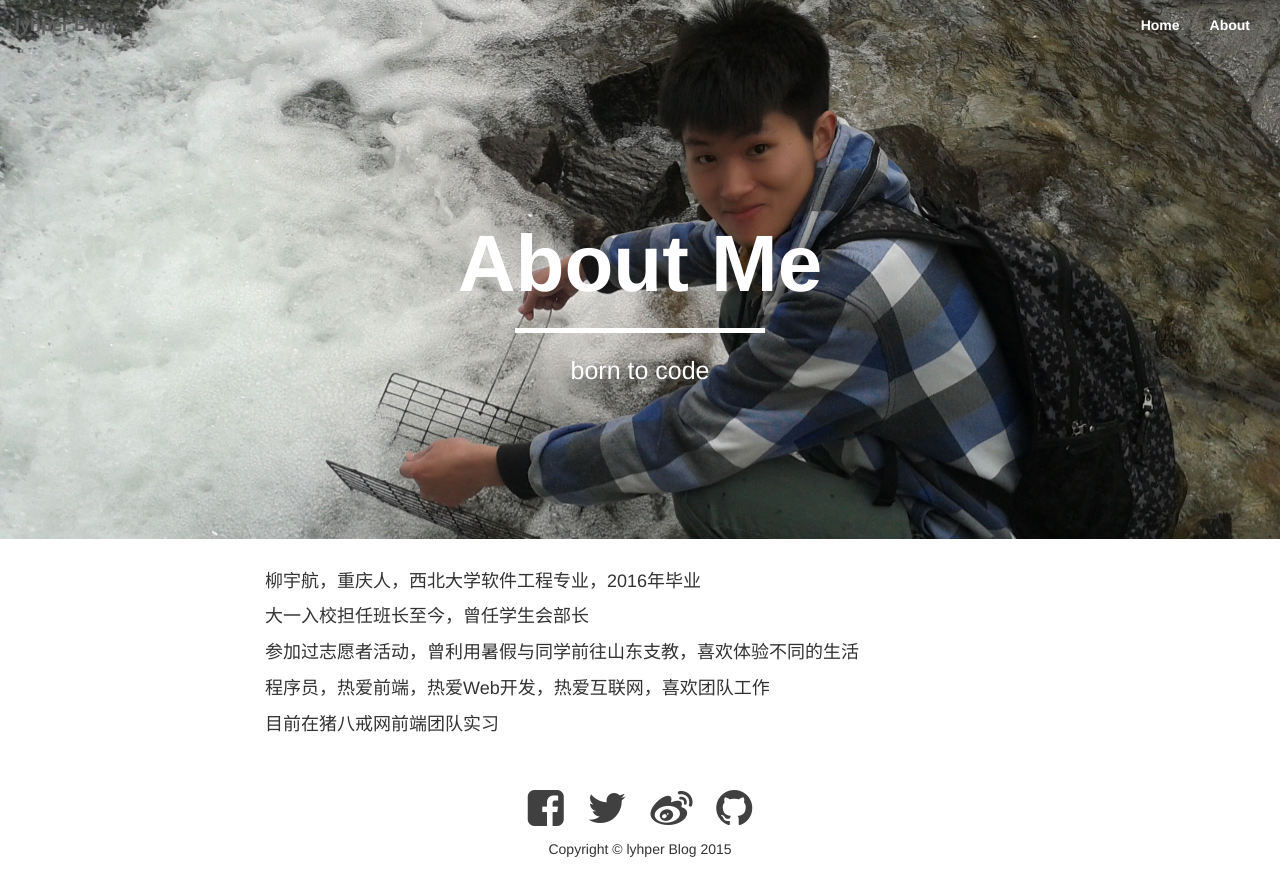
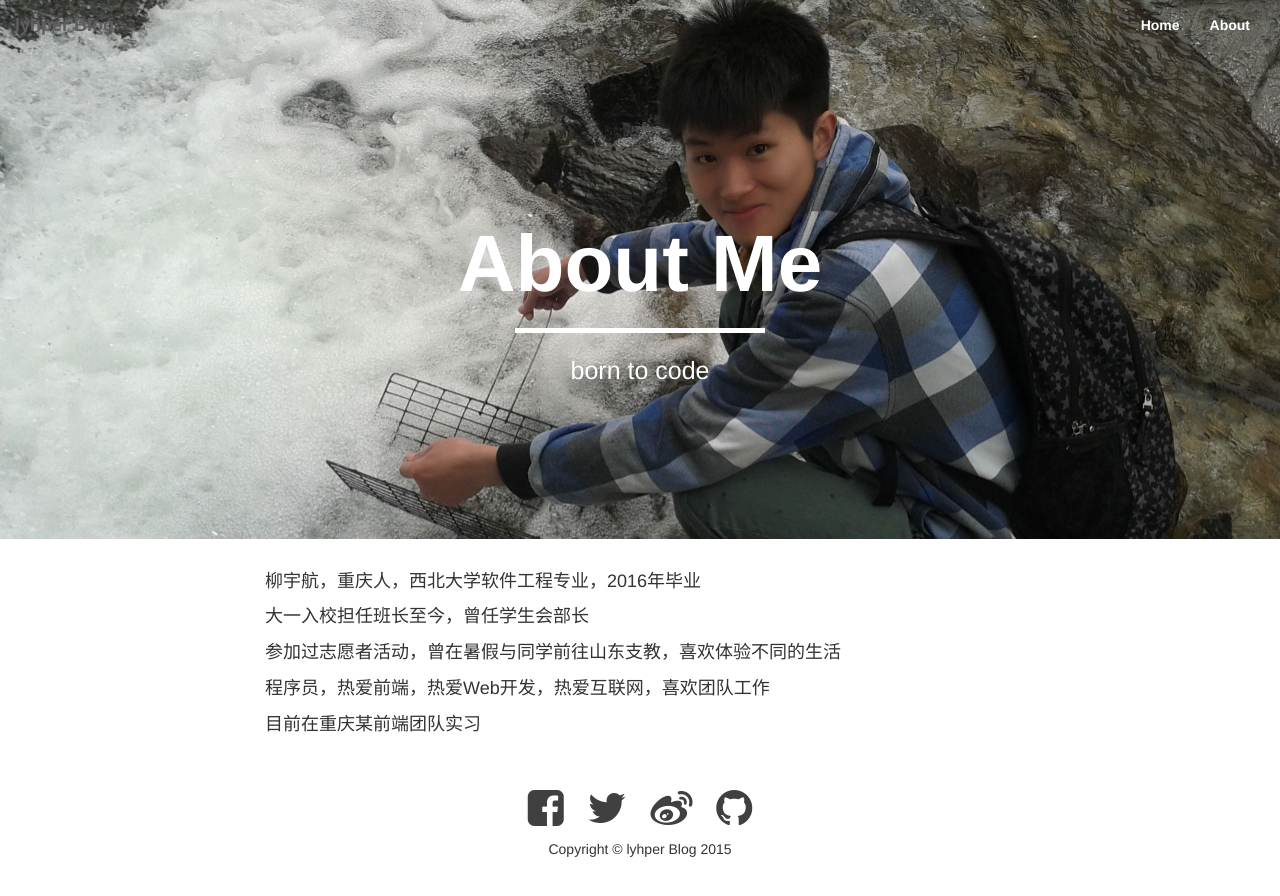
Before and after one commit to lyhper/lyhper.github.io, a Jekyll site: the page built from about.html, in a window 1280 px wide. Shown: the top 896 px of the page. Built offline with Jekyll 4.4.1, drawn with Linux system fonts in a browser that asks for light colours.

Commit message:
modify introduction

```diff
--- a/about.html
+++ b/about.html
@@ -5,6 +5,6 @@ title: About Me
 
 <p>柳宇航，重庆人，西北大学软件工程专业，2016年毕业</p>
 <p>大一入校担任班长至今，曾任学生会部长</p>
-<p>参加过志愿者活动，曾利用暑假与同学前往山东支教，喜欢体验不同的生活</p>
+<p>参加过志愿者活动，曾在暑假与同学前往山东支教，喜欢体验不同的生活</p>
 <p>程序员，热爱前端，热爱Web开发，热爱互联网，喜欢团队工作</p>
-<p>目前在猪八戒网前端团队实习</p>
+<p>目前在重庆某前端团队实习</p>
```
